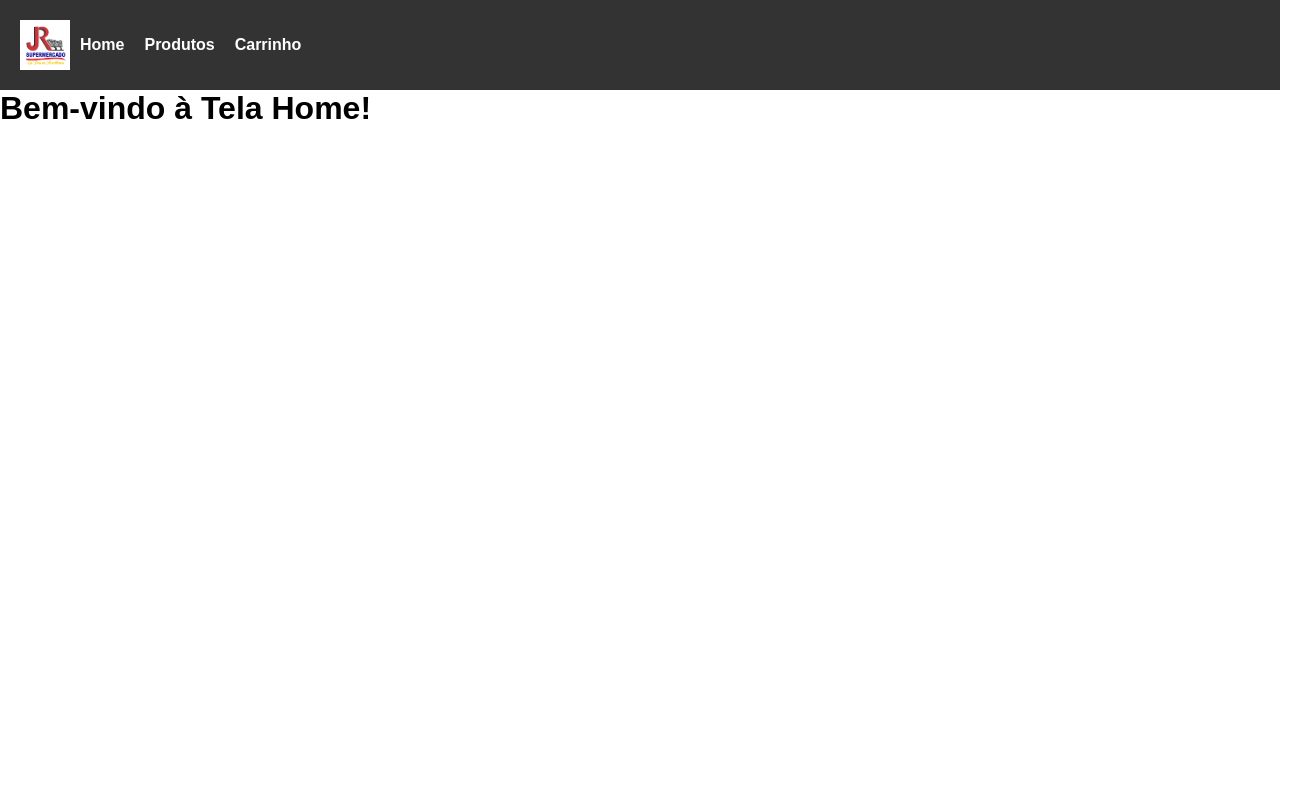
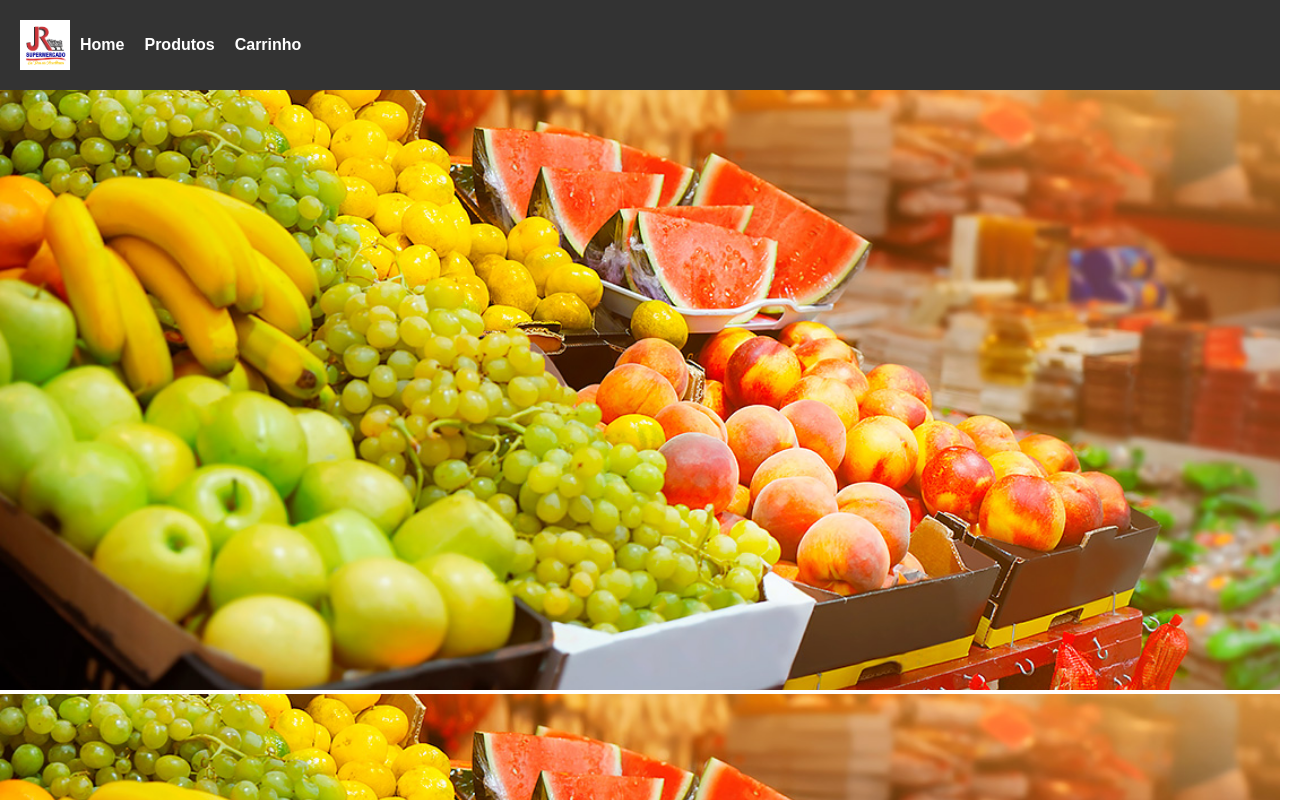
Before and after one commit to masamps/mercado-jr, a React (Create React App) app: page / in a window 1280 px wide. Shown: the top 800 px of the page, 1305 px wide, since content can reach past the window. Built offline with nearby package versions, Linux system fonts and the light colour scheme; the HTML template or start-up script is replaced by a standard one.

Commit message:
Insere apresentação de imagens

```diff
--- a/package.json
+++ b/package.json
@@ -10,6 +10,8 @@
     "react-dom": "^18.2.0",
     "react-router-dom": "^6.20.0",
     "react-scripts": "5.0.1",
+    "react-slick": "^0.29.0",
+    "slick-carousel": "^1.8.1",
     "web-vitals": "^2.1.4"
   },
   "scripts": {
--- a/src/pages/home.js
+++ b/src/pages/home.js
@@ -1,12 +1,29 @@
-// Home.js
+import React from 'react';
+import Slider from 'react-slick';
+import hortfruit from '../img/hortfruti.jpg';
+import '../styles/home.css';
 
-import React from 'react';
+import 'slick-carousel/slick/slick.css';
+import 'slick-carousel/slick/slick-theme.css';
 
 const Home = () => {
+
+// Configurações do carrossel
+  const settings = {
+    dots: true,
+    infinite: true,
+    speed: 500,
+    slidesToShow: 1,
+    slidesToScroll: 1,
+  };
   return (
     <div>
-      <h1>Bem-vindo à Tela Home!</h1>
-      {/* Adicione o conteúdo da tela Home aqui */}
+      <Slider {...settings}>
+        <div>
+          <img src={hortfruit} alt="Imagem 1" className='imgStyle'/>
+        </div>
+        {/* Adicione mais imagens conforme necessário */}
+      </Slider>
     </div>
   );
 };
--- /dev/null
+++ b/src/styles/home.css
@@ -0,0 +1,5 @@
+.imgStyle {
+    width: 100%;
+    height: 75vh; /** 100% da altura da viewport*/
+    object-fit: cover; /*Mantém a proporção da imagem, cobrindo a área especificada*/
+  };
```
Also changed, not shown: src/img/hortfruti.jpg (added), 1 other file (tests, documents, lock files or other folders).
